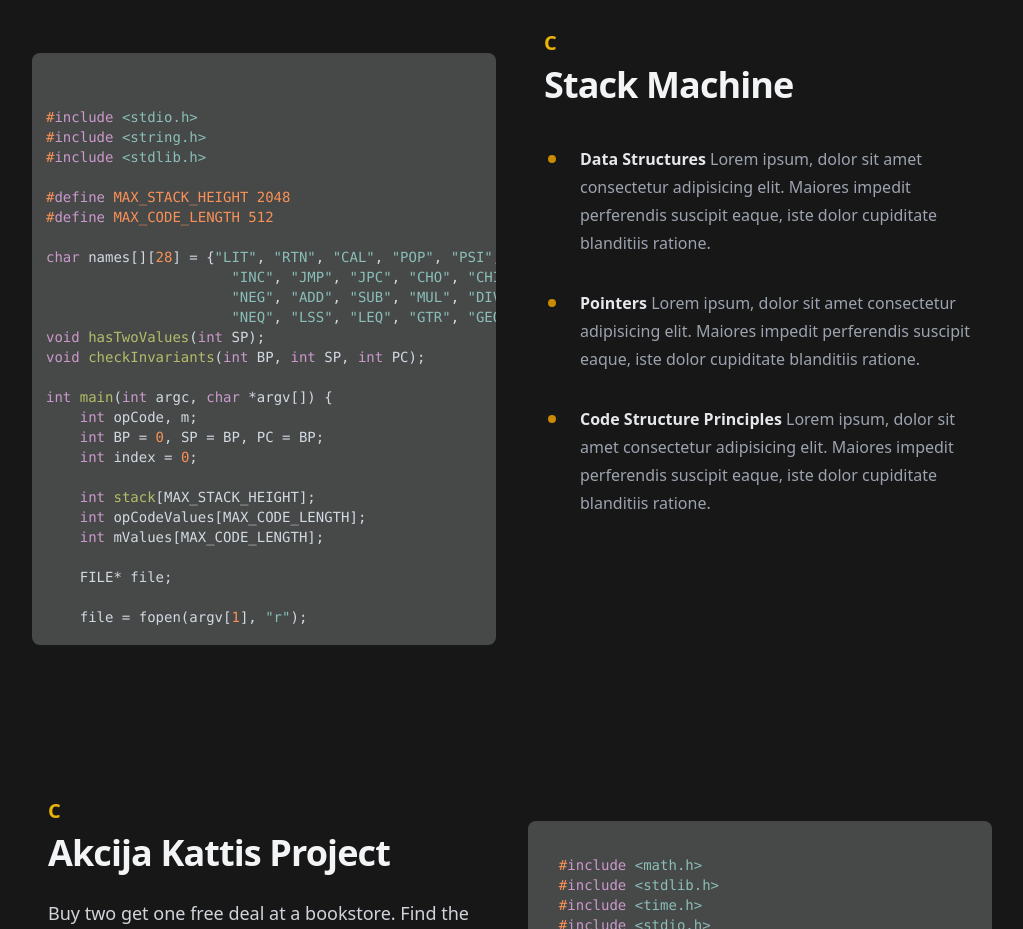
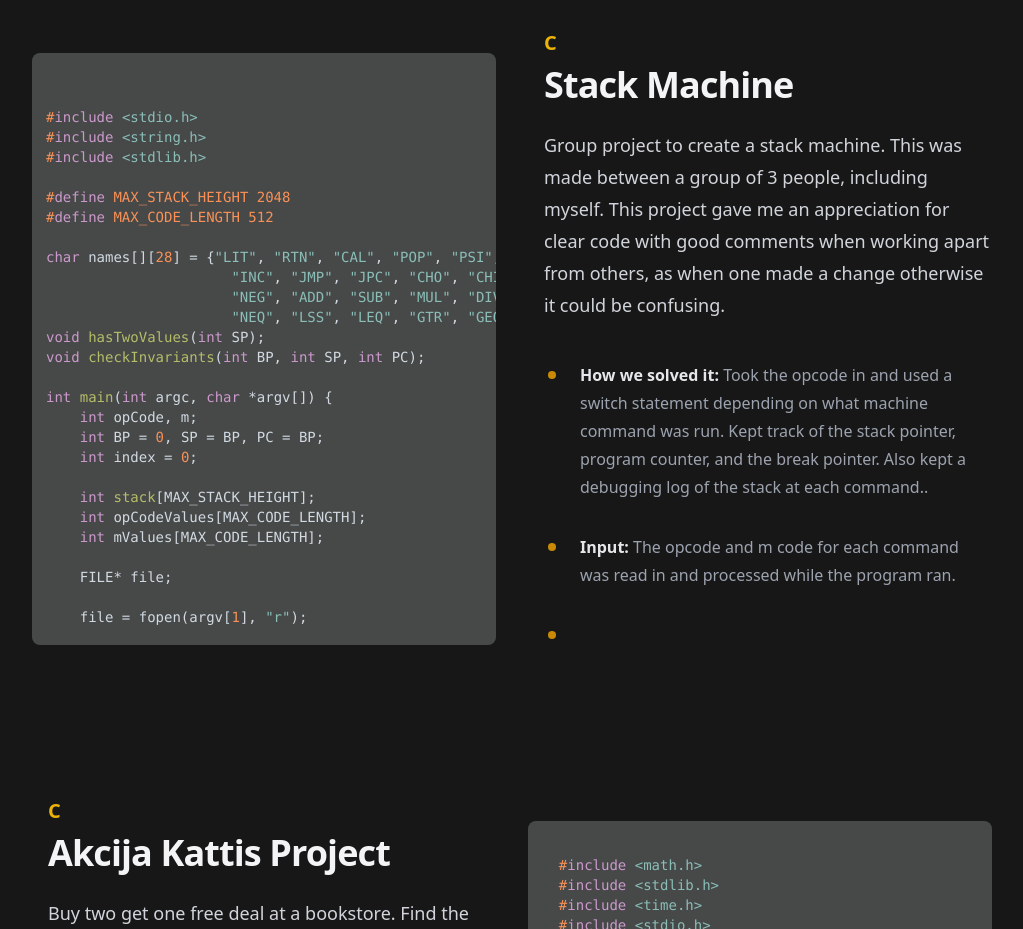
Before and after one commit to madi8075/madi8075.github.io, a plain HTML site: page portfolio.html in a window 1280 px wide. Shown: the part 2507-3436 px from the top of the page, without its empty margins (128-1151 px from the left). Drawn offline with nearby package versions, Linux system fonts and the light colour scheme.

Commit message:
Update portfolio.html

```diff
--- a/portfolio.html
+++ b/portfolio.html
@@ -815,7 +815,7 @@ int isEmpty(int SP) {
         <div class="lg:max-w-lg">
           <h2 class="text-xl font-semibold leading-7 text-yellow-500">C</h2>
           <p class="mt-2 text-3xl font-bold tracking-tight text-gray-100 sm:text-4xl">Stack Machine</p>
-          <p class="mt-6 text-lg leading-8 text-gray-300">
+          <p class="mt-6 text-lg leading-8 text-gray-300">Group project to create a stack machine. This was made between a group of 3 people, including myself. This project gave me an appreciation for clear code with good comments when working apart from others, as when one made a change otherwise it could be confusing.
           </p>
           <dl class="mt-10 max-w-xl space-y-8 text-base leading-7 text-gray-600 lg:max-w-none">
             <div class="relative pl-9">
@@ -824,10 +824,9 @@ int isEmpty(int SP) {
                   aria-hidden="true">
                   <circle cx="50" cy="50" r="50" />
                 </svg>
-                Data Structures
+                How we solved it:
               </dt>
-              <dd class="inline text-gray-400">Lorem ipsum, dolor sit amet consectetur adipisicing elit. Maiores impedit
-                perferendis suscipit eaque, iste dolor cupiditate blanditiis ratione.</dd>
+              <dd class="inline text-gray-400">Took the opcode in and used a switch statement depending on what machine command was run. Kept track of the stack pointer, program counter, and the break pointer. Also kept a debugging log of the stack at each command..</dd>
             </div>
 
             <div class="relative pl-9">
@@ -836,11 +835,9 @@ int isEmpty(int SP) {
                   aria-hidden="true">
                   <circle cx="50" cy="50" r="50" />
                 </svg>
-                Pointers
+                Input:
               </dt>
-              <dd class="inline text-gray-400">Lorem ipsum, dolor sit amet consectetur adipisicing elit. Maiores impedit
-                perferendis
-                suscipit eaque, iste dolor cupiditate blanditiis ratione.</dd>
+              <dd class="inline text-gray-400">The opcode and m code for each command was read in and processed while the program ran.</dd>
             </div>
 
             <div class="relative pl-9">
@@ -849,11 +846,8 @@ int isEmpty(int SP) {
                   aria-hidden="true">
                   <circle cx="50" cy="50" r="50" />
                 </svg>
-                Code Structure Principles
               </dt>
-              <dd class="inline text-gray-400">Lorem ipsum, dolor sit amet consectetur adipisicing elit. Maiores impedit
-                perferendis
-                suscipit eaque, iste dolor cupiditate blanditiis ratione.</dd>
+              <dd class="inline text-gray-400"></dd>
             </div>
           </dl>
         </div>
```
